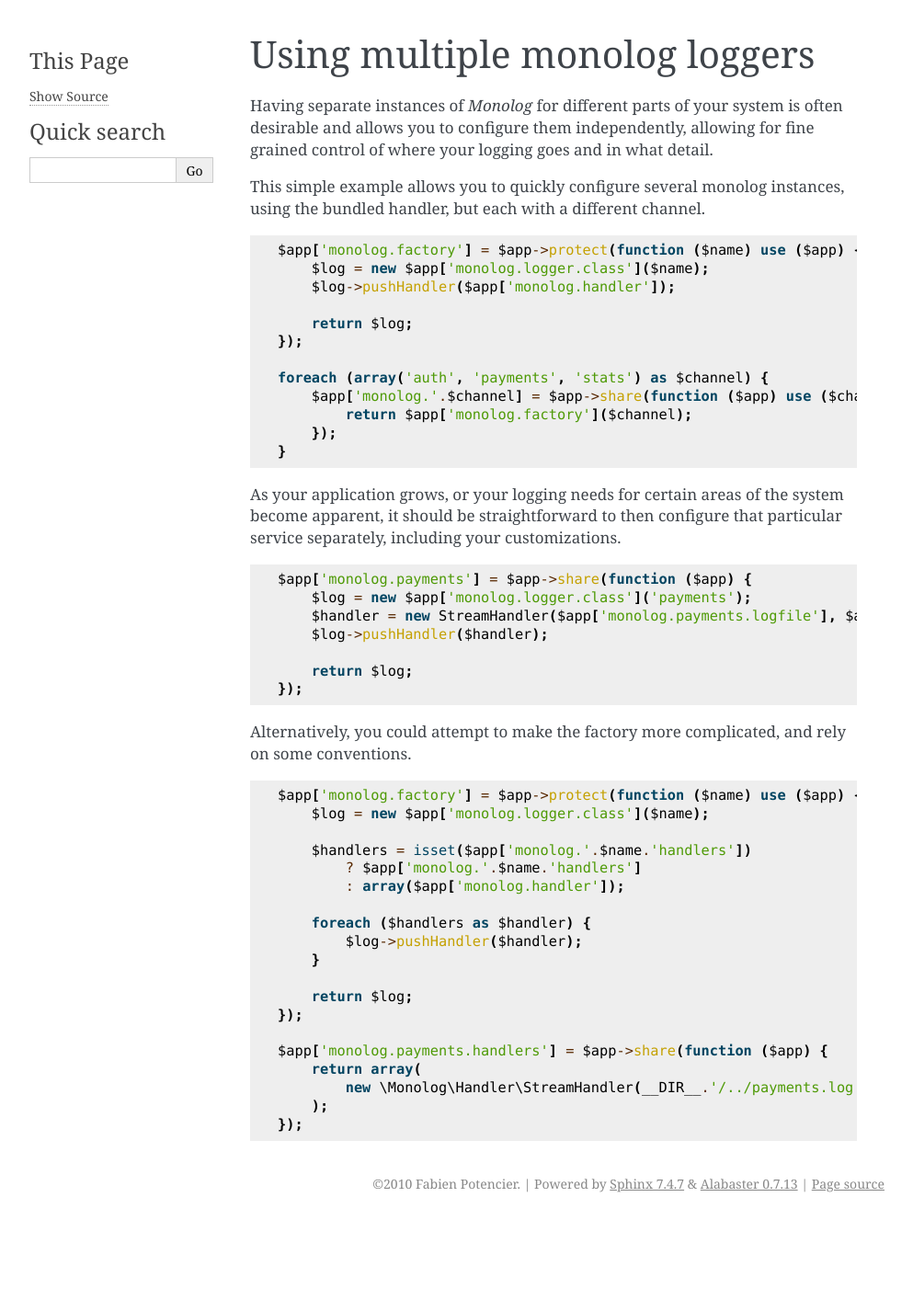
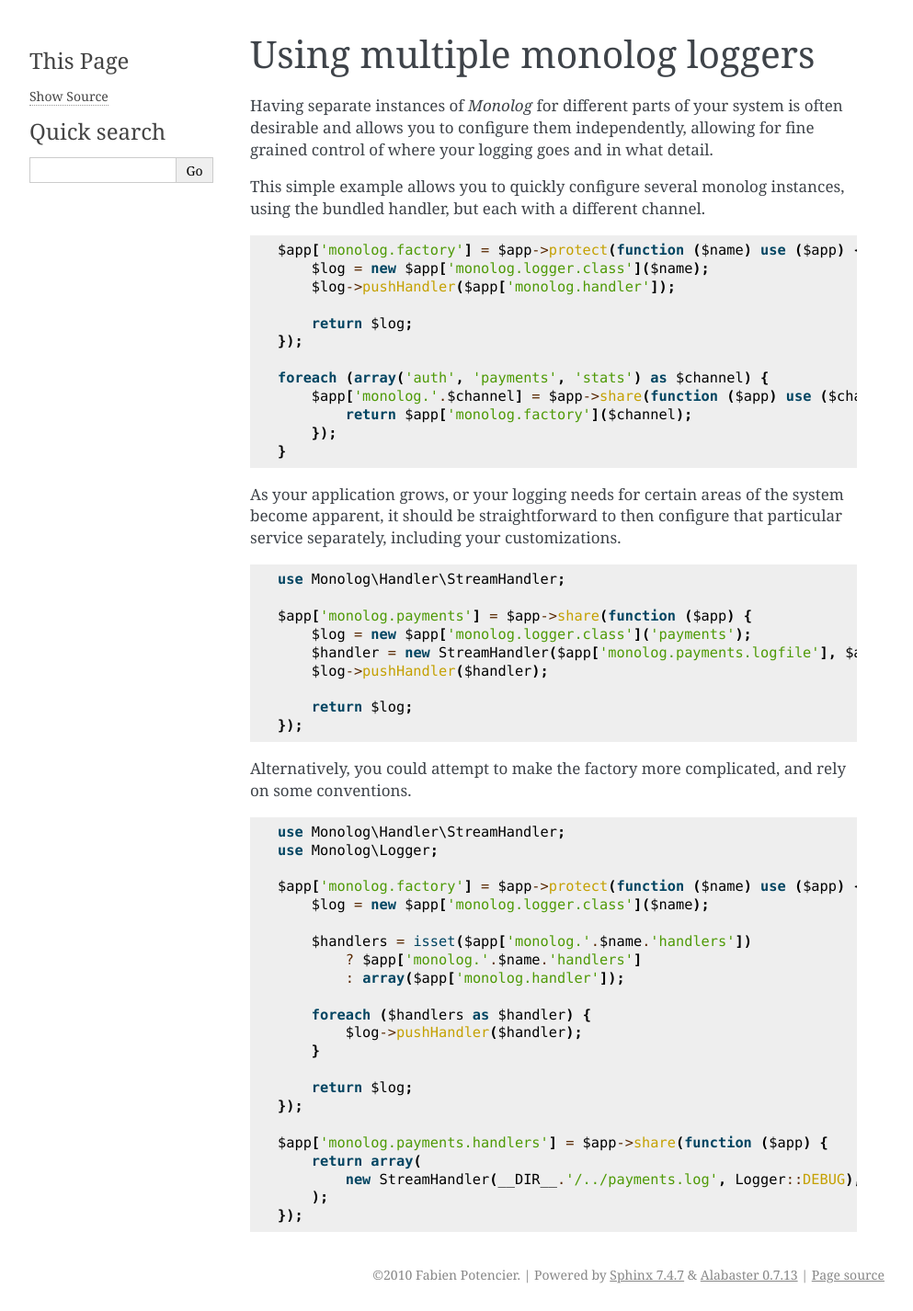
Before and after one commit to silexphp/Silex, a Sphinx documentation site: the page built from doc/cookbook/multiple_loggers.rst, in a window 1280 px wide. Shown: the whole page at 92% size, without its empty margins (148-1141 px from the left). Built offline with Sphinx 7.4.7, drawn with Linux system fonts in a browser that asks for light colours; pages that are not in the unit, such as notebooks, are missing from menus; before the commit the page ends 1327 px from its top, so only the background shows below that.

Commit message:
Use statements

```diff
--- a/doc/cookbook/multiple_loggers.rst
+++ b/doc/cookbook/multiple_loggers.rst
@@ -29,6 +29,8 @@ particular service separately, including your customizations.
 
 .. code-block:: php
 
+    use Monolog\Handler\StreamHandler;
+
     $app['monolog.payments'] = $app->share(function ($app) {
         $log = new $app['monolog.logger.class']('payments');
         $handler = new StreamHandler($app['monolog.payments.logfile'], $app['monolog.payment.level']);
@@ -41,6 +43,9 @@ Alternatively, you could attempt to make the factory more complicated, and rely
 on some conventions.
 
 .. code-block:: php
+
+    use Monolog\Handler\StreamHandler;
+    use Monolog\Logger;
 
     $app['monolog.factory'] = $app->protect(function ($name) use ($app) {
         $log = new $app['monolog.logger.class']($name);
```
Also changed, not shown: other parts of doc/cookbook/multiple_loggers.rst (+1 -1 lines).
